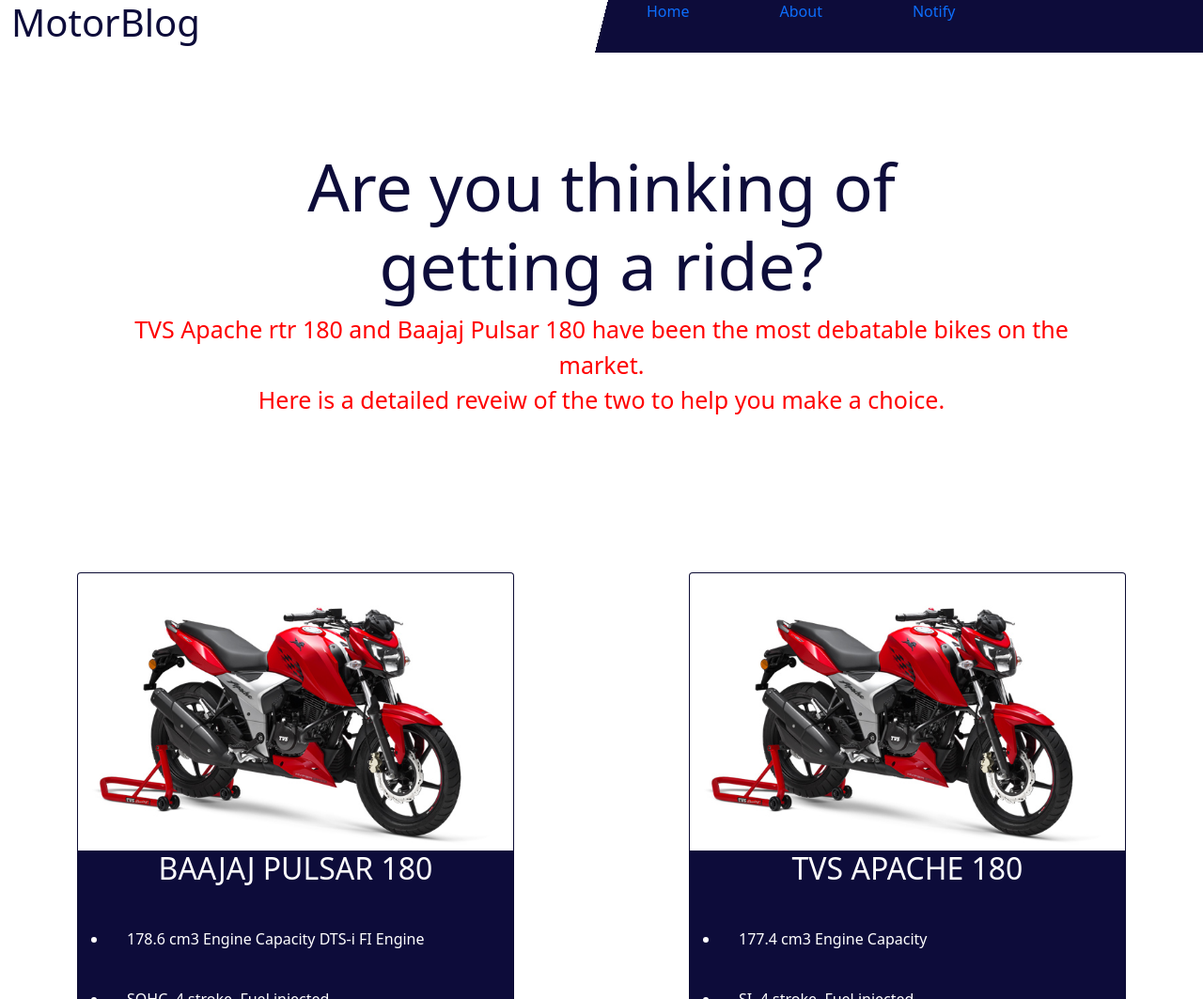
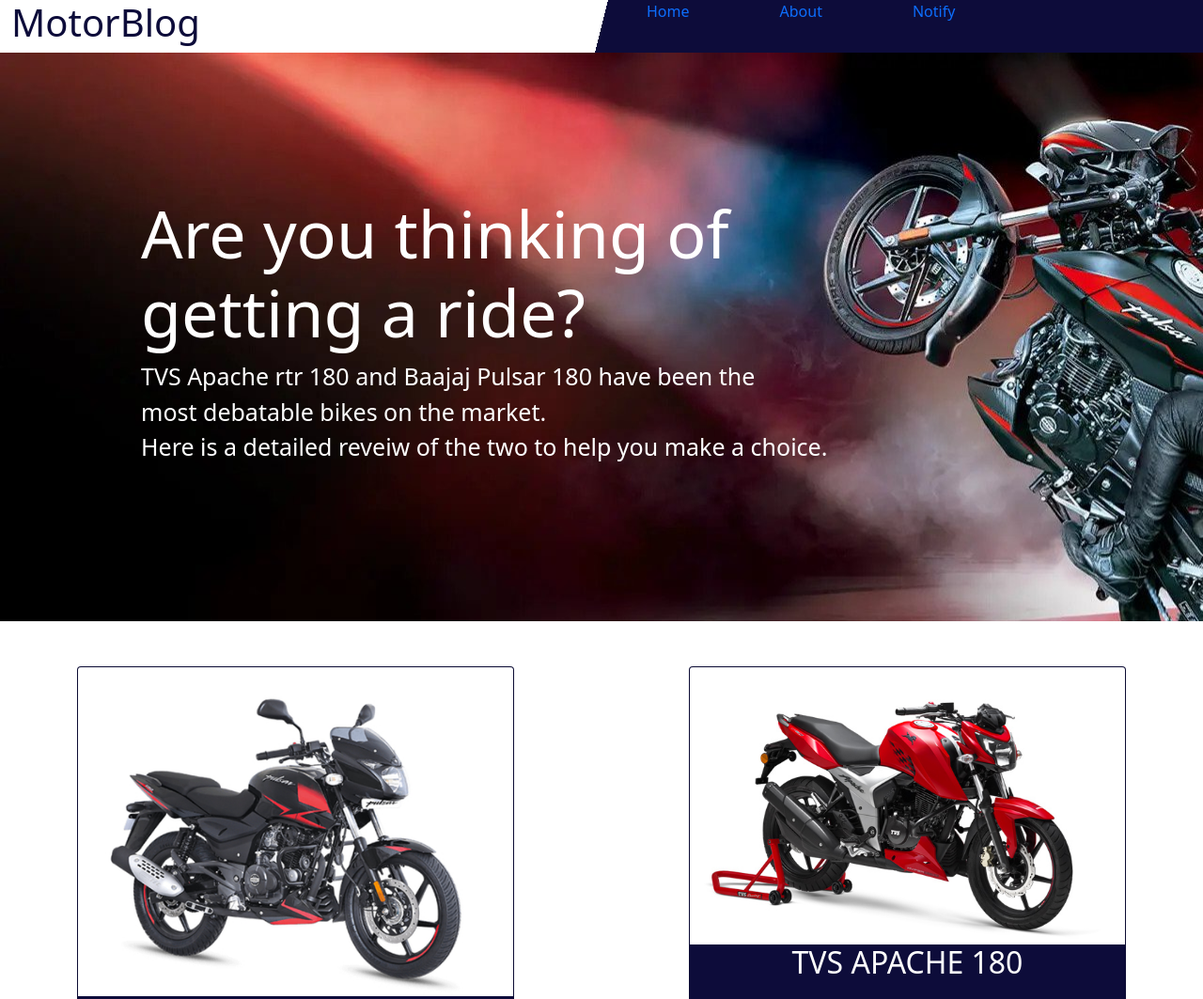
Before and after one commit to Andy3643/semantic-html, a plain HTML site: page index.html in a window 1280 px wide. Shown: the top 1063 px of the page at 94% size. Drawn offline with Linux system fonts and the light colour scheme.

Commit message:
feat:add background image to introduction section

```diff
--- a/css/style.css
+++ b/css/style.css
@@ -5,13 +5,13 @@
     color: rgb(13,12,58);
 }
 .blog{
-    text-align: center;
-    padding: 100px;
-    color: red;
+    background-image: url(../images/bgimage.jpg);
+    padding: 150px;
+    color: white;
     font-size: 25px;
 }
 .blog h2{
-    color: rgb(13,12,58);
+    color: white;
     font-size: 70px;
 }
 .bajaaj180{
--- a/index.html
+++ b/index.html
@@ -20,16 +20,20 @@
             <li class="list-group-items px-5"><a class="nav-links text-decoration-none"href="">Notify</a></li>
         </ul>
     </nav>
+    <div class="background">
+
+    </div>
     <article class="blog">
         <h2>Are you thinking of<br>getting a ride?</h2>
         <p>
-            TVS Apache rtr 180 and Baajaj Pulsar 180 have been the most debatable bikes on the market.
+            TVS Apache rtr 180 and Baajaj Pulsar 180 have been the<br>
+            most debatable bikes on the market.
             <br> Here is  a detailed reveiw of the two to help you make a choice.
         </p>
     </article>
     <section class="container d-flex justify-content-between py-5">
         <article class="col-md-5 card bajaaj180">
-            <img class="card-img-top" src="./images/tvsapache.jpg" alt="" width="600">
+            <img class="card-img-top" src="./images/baajaj180.jpg" alt="" height="350">
             <h2 class="text-center">BAAJAJ PULSAR 180</h2>
             <p>
                 <ul class="features">
```
Also changed, not shown: images/baajaj180.jpg (added), images/bajaaj180.jpg (deleted).
